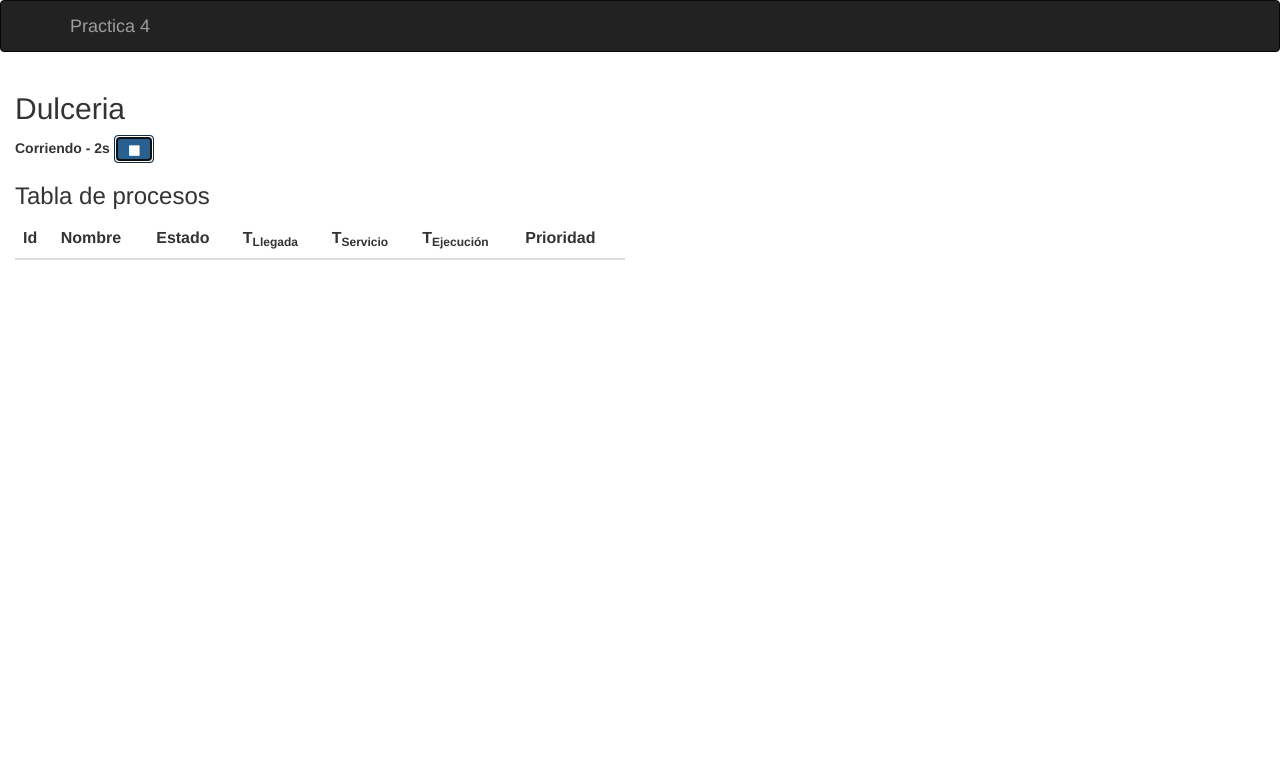
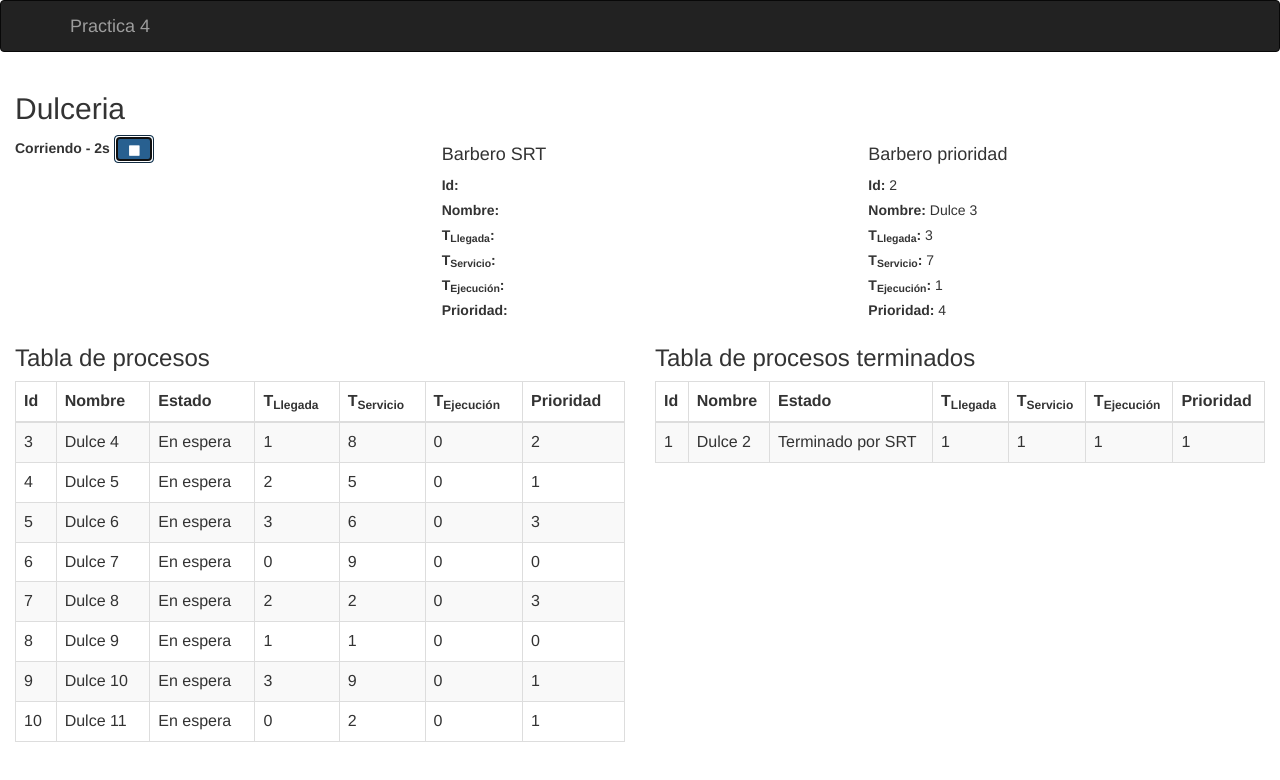
Before and after one commit to adrfrank/Practicas-TSO, a website: page Practica 4/index.html in a window 1280 px wide. Both pictures are taken after a click on the button 126 px from the left and 149 px from the top of the page. Drawn offline with nearby package versions, Linux system fonts and the light colour scheme.

Commit message:
Ambos barberos terminados

```diff
--- a/Practica 4/barberiaController.js
+++ b/Practica 4/barberiaController.js
@@ -8,9 +8,11 @@ app.controller("barberiaController",["$scope",function  ($scope) {
 	$scope.processes = [];
 	$scope.terminated = []
 	$scope.maxProcesses = 10;
-	$scope.fillTime = 3;
+	$scope.fillTime = 20;
 	$scope.time = 0;
 	$scope.running = false;
+	$scope.strProcess = null;
+	$scope.priorityProcess = null;
 
 	$scope.runStop = function(){
 		$scope.running = !$scope.running;
@@ -19,18 +21,13 @@ app.controller("barberiaController",["$scope",function  ($scope) {
 	};
 	$scope.fillProcesses = function  () {
 		debugPrint("Llenando procesos");
-		if($scope.running){
-			var c = Math.max( $scope.maxProcesses - $scope.processes.length,0 );
-			debugPrint(c);
-			for(var i=0; i < c; ++i){
-				$scope.processes.push(new Process($scope.time));
-			}
-
+		var c = Math.max( $scope.maxProcesses - $scope.processes.length,0 );
+		for(var i=0; i < c; ++i){
+			$scope.processes.push(new Process($scope.time));
 		}
 	}
 	$scope.timeCount=function()
 	{
-
 		if($scope.running){
 			$scope.time++;
 			debugPrint($scope.time);
@@ -38,8 +35,59 @@ app.controller("barberiaController",["$scope",function  ($scope) {
 				$scope.fillProcesses();
 			$scope.$apply();
 		}
+	}
+	$scope.getNextSRT=function(){
+		$scope.strProcess = $scope.processes[0];
+		$scope.processes.splice(0,1);
+	}
 
+	$scope.getNextPriority=function(){
+		$scope.priorityProcess = $scope.processes[0];
+		$scope.processes.splice(0,1);
+	}
 
+	$scope.barberoSRTCount = function(){
+		if($scope.running){
+			if($scope.strProcess==null && $scope.processes.length>0){
+				$scope.getNextSRT();
+				$scope.strProcess.tStart = $scope.time;
+				$scope.strProcess.state = ProcessDefaults.states.ejecutandose;
+			}else if($scope.strProcess!=null){
+				if($scope.strProcess.tEjecucion < $scope.strProcess.tServicio){
+					$scope.strProcess.tEjecucion++;
+				}
+				if($scope.strProcess.tEjecucion >= $scope.strProcess.tServicio){
+					$scope.strProcess.state = ProcessDefaults.states.terminadoPorSRT;
+					$scope.terminated.push($scope.strProcess);
+					$scope.strProcess = null;
+				}
+			}
+			$scope.$apply();
+		}
 	}
+
+	$scope.barberoPriorityCount = function(){
+		if($scope.running){
+			if($scope.priorityProcess==null && $scope.processes.length>0){
+				$scope.getNextPriority();
+				$scope.priorityProcess.tStart = $scope.time;
+				$scope.priorityProcess.state = ProcessDefaults.states.ejecutandose;
+			}else if($scope.priorityProcess!=null){
+				if($scope.priorityProcess.tEjecucion < $scope.priorityProcess.tServicio){
+					$scope.priorityProcess.tEjecucion++;
+				}
+				if($scope.priorityProcess.tEjecucion >= $scope.priorityProcess.tServicio){
+					$scope.priorityProcess.state = ProcessDefaults.states.terminadoPorPrioridad;
+					$scope.terminated.push($scope.priorityProcess);
+					$scope.priorityProcess = null;
+				}
+			}
+			$scope.$apply();
+		}
+	}
+
+	$scope.fillProcesses();
 	setInterval($scope.timeCount,1000);
+	setInterval($scope.barberoSRTCount,1000);
+	setInterval($scope.barberoPriorityCount,1000);
 }]);
--- a/Practica 4/index.html
+++ b/Practica 4/index.html
@@ -23,17 +23,41 @@
     </div>
     <section ng-controller="barberiaController" class="container-fluid body-content">
       <h2>{{title}}</h2>
-        <div>
+      <div class="row">
+        <div class="col-sm-4">
             <strong>{{running?"Corriendo":"Detenido"}} - {{time}}s</strong>
             <button class="btn btn-primary" ng-click="runStop()">
                 <span class="glyphicon glyphicon-play" ng-show="!running"></span>
                 <span class="glyphicon glyphicon-stop" ng-show="running"></span>
             </button>
         </div>
+        <div class="col-sm-4">
+            <h4>Barbero SRT</h4>
+            <div>
+                <label>Id:</label> {{strProcess.id}} <br />
+                <label>Nombre:</label> {{strProcess.name}} <br />
+                <label>T<sub>Llegada</sub>:</label> {{strProcess.tLlegada}} <br />
+                <label>T<sub>Servicio</sub>:</label> {{strProcess.tServicio}} <br />
+                <label>T<sub>Ejecuci&oacute;n</sub>:</label> {{strProcess.tEjecucion}} <br />
+                <label>Prioridad:</label> {{strProcess.prioridad}} <br />
+            </div>
+        </div>
+        <div class="col-sm-4">
+            <h4>Barbero prioridad</h4>
+             <div>
+                <label>Id:</label> {{priorityProcess.id}} <br />
+                <label>Nombre:</label> {{priorityProcess.name}} <br />
+                <label>T<sub>Llegada</sub>:</label> {{priorityProcess.tLlegada}} <br />
+                <label>T<sub>Servicio</sub>:</label> {{priorityProcess.tServicio}} <br />
+                <label>T<sub>Ejecuci&oacute;n</sub>:</label> {{priorityProcess.tEjecucion}} <br />
+                <label>Prioridad:</label> {{priorityProcess.prioridad}} <br />
+            </div>
+        </div>
+    </div>
     <div class="row">
         <section class="col-sm-6">
             <header><h3>Tabla de procesos</h3></header>
-                <table class="table table-striped table-hover">
+            <table class="table table-striped table-hover table-bordered">
                 <thead>
                     <tr>
                         <th>Id</th>
@@ -57,10 +81,34 @@
                     </tr>
                 </tbody>
             </table>
-            </div>
+        </section>
         <section class="col-sm-6">
-
-            </div>
+            <header><h3>Tabla de procesos terminados</h3></header>
+            <table class="table table-striped table-hover table-bordered">
+                <thead>
+                    <tr>
+                        <th>Id</th>
+                        <th>Nombre</th>
+                        <th>Estado</th>
+                        <th>T<sub>Llegada</sub></th>
+                        <th>T<sub>Servicio</sub></th>
+                        <th>T<sub>Ejecuci&oacute;n</sub></th>
+                        <th>Prioridad</th>
+                    </tr>
+                </thead>
+                <tbody>
+                    <tr ng-repeat="p in terminated">
+                        <td>{{p.id}}</td>
+                        <td>{{p.name}}</td>
+                        <td>{{p.state}}</td>
+                        <td>{{p.tLlegada}}</td>
+                        <td>{{p.tServicio}}</td>
+                        <td>{{p.tEjecucion}}</td>
+                        <td>{{p.prioridad}}</td>
+                    </tr>
+                </tbody>
+            </table>
+        </section>
     </div>
 
 </section>
--- a/Practica 4/process.js
+++ b/Practica 4/process.js
@@ -8,7 +8,9 @@ window.ProcessDefaults = {
 	},
 	states:{
 		enEspera: "En espera",
-		ejecutandose: "Ejecutandose"
+		ejecutandose: "Ejecutandose",
+		terminadoPorSRT: "Terminado por SRT",
+		terminadoPorPrioridad: "Terminado por prioridad"
 	}
 }
 
@@ -20,6 +22,7 @@ function Process (t) {
 	this.tServicio = 0;
 	this.prioridad = 0;
 	this.tEjecucion = 0;
+	this.tAtendido =0;
 	this.state = ProcessDefaults.states.enEspera;
 	//random process
 	this.tLlegada =  Math.floor(t+ProcessDefaults.tLlegada*Math.random());
```
Lines whose indentation alone changed are shown as unchanged.
